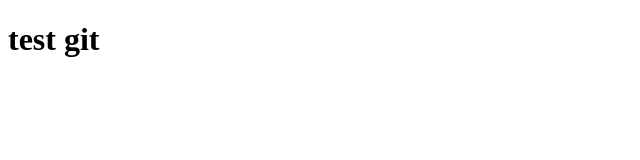
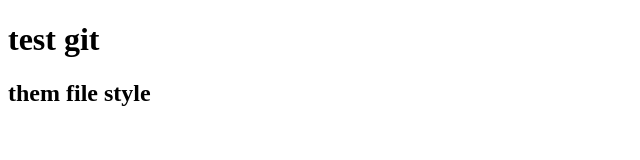
Before and after one commit to TienPhuc1504/Test, a plain HTML site: page index.html in a window 1280 px wide. Shown: the whole page, without its empty margins (0-640 px from the left). Drawn offline with Linux system fonts and the light colour scheme.

Commit message:
them file style

```diff
--- a/index.html
+++ b/index.html
@@ -7,5 +7,6 @@
 </head>
 <body>
     <h1>test git</h1>
+    <h2>them file style</h2>
 </body>
 </html>
```
Also changed, not shown: style.css (added).
